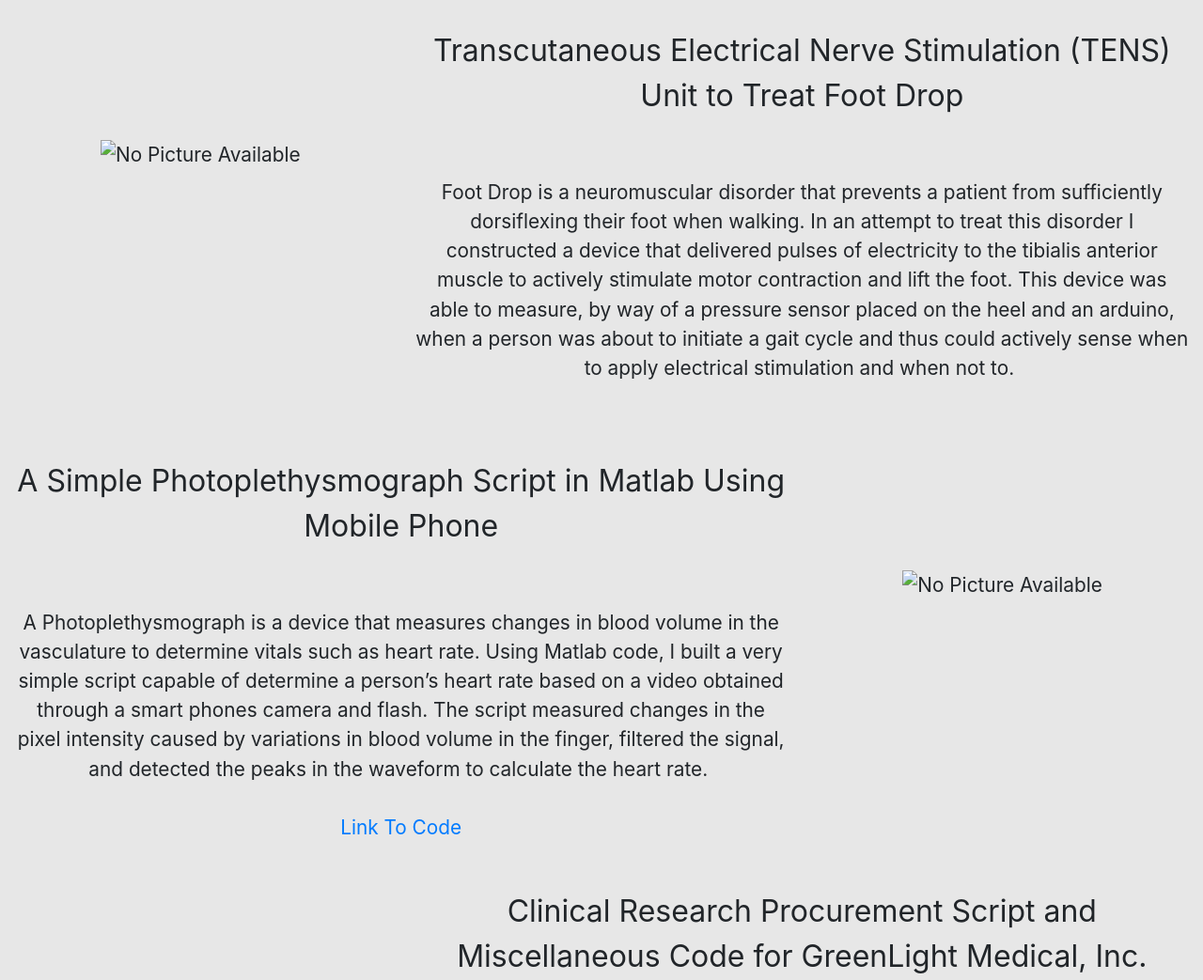
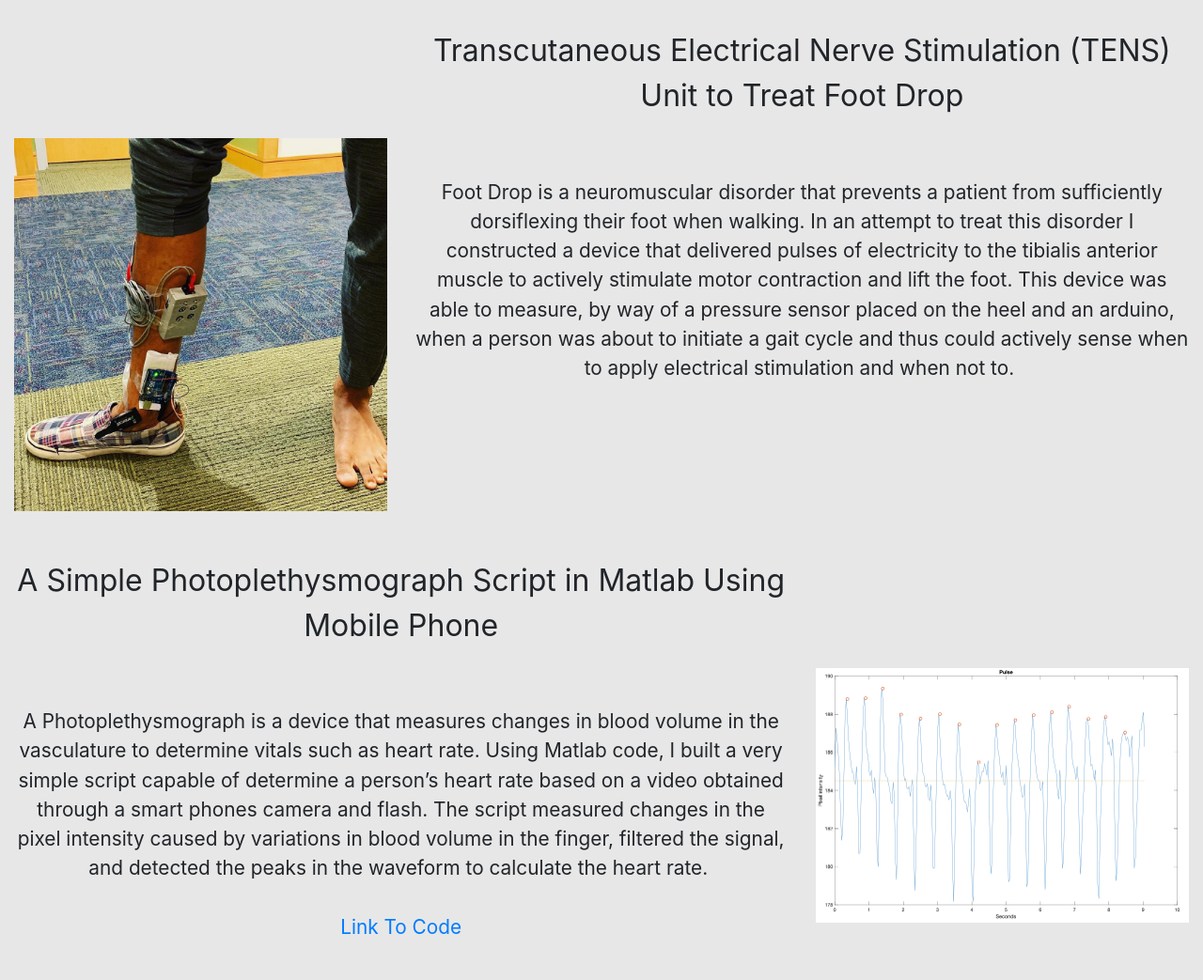
Before and after one commit to antoniog11/website.io, a Jekyll site: the page built from projects.html, in a window 1280 px wide and 1400 px high, scrolled down 435 px. Shown: the part 113-1156 px from the top of the window at 94% size. Built offline with Jekyll 4.4.1, drawn with Linux system fonts in a browser that asks for light colours; grey boxes are pictures that could not be loaded.

Commit message:
I did something but idk what

```diff
--- a/_layouts/default.html
+++ b/_layouts/default.html
@@ -8,8 +8,7 @@
     <link rel="stylesheet" href="https://stackpath.bootstrapcdn.com/bootstrap/4.3.1/css/bootstrap.min.css"
         integrity="sha384-ggOyR0iXCbMQv3Xipma34MD+dH/1fQ784/j6cY/iJTQUOhcWr7x9JvoRxT2MZw1T" crossorigin="anonymous">
     <link rel="stylesheet" href="/assets/css/styles.css">
-    <link rel='stylesheet' type='text/css' media='screen' href='portfolio_master_page.css'>
-    <link class='favicon' rel="icon" href="./images/Headshot.png">
+    <link class='favicon' rel="icon" href="./assets/images/Headshot.png">
     <title> {{page.title}}</title>
   </head>
   <body>
--- a/_sass/main.scss
+++ b/_sass/main.scss
@@ -1,3 +1,159 @@
 .current_page{
     color: green;
 }
+
+body{
+    background-color: #E7E7E7;
+    max-width: 100%;
+    overflow-x: hidden;
+}
+
+html{
+    scroll-behavior: smooth;
+}
+
+
+.favicon{
+    border-radius: 60%;
+}
+
+/* Header */
+.jumbotron{
+    background-image: url('../assets/images/me.JPG') center center no-repeat;
+    background-size: cover;
+    background-repeat: no-repeat;
+    color:#FCFCFF;
+    text-align:right;
+    min-height: 100vh;
+    width: 100vw;
+    position: relative;
+}
+
+.brief_bio{
+    font-size: 1em;
+}
+
+#navigation{
+    font-size: 3em;
+    text-align: right;
+}
+
+
+
+
+.text .col-md-8{
+    padding-top: 2em;
+}
+
+
+/*
+PROJECTS
+*/
+hr{
+    margin-top: 0em;
+    background-color: #17303B;
+    height: 1px;
+}
+
+
+#ProjectSectionHeader{
+    font-size: 3em;
+}
+
+.Project_Title{
+    font-size: 2em;
+}
+
+
+.Project{
+    text-align: center;
+}
+
+.text{
+    font-size: 1.3em;
+    margin-top: 1em;
+    margin-bottom: 0.1em;
+}
+
+img{
+    max-width:100%;
+    width: auto;
+    height:auto;
+}
+
+#EMG_gif{
+    width: 30em;
+    height: 18em;
+}
+
+
+iframe{
+    max-width:100%;
+    width: auto;
+    height: auto;
+}
+
+
+#disclaimer{
+    font-size: 0.5em;
+}
+
+
+
+/*
+RESEARCH
+*/
+
+.Research{
+    text-align: center;
+}
+
+#ResearchSectionHeader{
+    font-size: 3em;
+}
+
+.Research_Title{
+    font-size: 2em;
+}
+
+#Authors{
+    font-size: 1.3em;
+}
+
+#PI_School{
+    font-size:1.3em;
+}
+
+
+ul{
+    display: table;
+    margin:0 auto;
+}
+
+#Subjects{
+    list-style-type: none;
+}
+
+
+#futureProjects{
+    list-style-type: none;
+}
+
+
+#list{
+    text-align: left;
+}
+
+
+#SkillsSectionHeader{
+    font-size: 3em;
+}
+
+.skills{
+    text-align: left;
+}
+
+.SkillsHeader{
+    text-align: center;
+    font-size: 1.5em;
+}
--- a/projects.html
+++ b/projects.html
@@ -37,7 +37,7 @@
                 </div>
                 <div class="col-md-4">
                     <div>
-                        <img id='./images/EMG_gif' class="d-block w-100" src="images/EMG.gif" alt="Second slide">
+                        <img id='./images/EMG_gif' class="d-block w-100" src="./assets/images/EMG.gif" alt="Second slide">
                     </div>
                 </div>
             </div>
@@ -55,7 +55,7 @@
 
             <div class='row text'>
                 <div class="col-md-4">
-                    <img src="./images/TENS_Unit_on_Me.JPG" alt="No Picture Available">
+                    <img src="./assets/images/TENS_Unit_on_Me.JPG" alt="No Picture Available">
                 </div>
                 <div class="col-md-8"> Foot Drop is a neuromuscular disorder
                     that prevents a patient from sufficiently dorsiflexing
@@ -106,7 +106,7 @@
                 </div>
 
                 <div class="col-md-4">
-                    <img src="./images/Pulse.png" alt="No Picture Available">
+                    <img src="./assets/images/Pulse.png" alt="No Picture Available">
                 </div>
             </div>
         </div>
@@ -126,7 +126,7 @@
 
             <div class='row text'>
                 <div class="col-md-4">
-                    <img class="d-block w-100" src="./images/GreenLightCode.png" alt="First slide">
+                    <img class="d-block w-100" src="./assets/images/GreenLightCode.png" alt="First slide">
                 </div>
 
                 <div class="col-md-8"> During my time as a Medical Device Clinical Research Intern for GreenLight
```
Also changed, not shown: index.html (+5 -7 lines), _sass/portfolio_master_page.css (renamed from portfolio_master_page.css), 4 other files.
